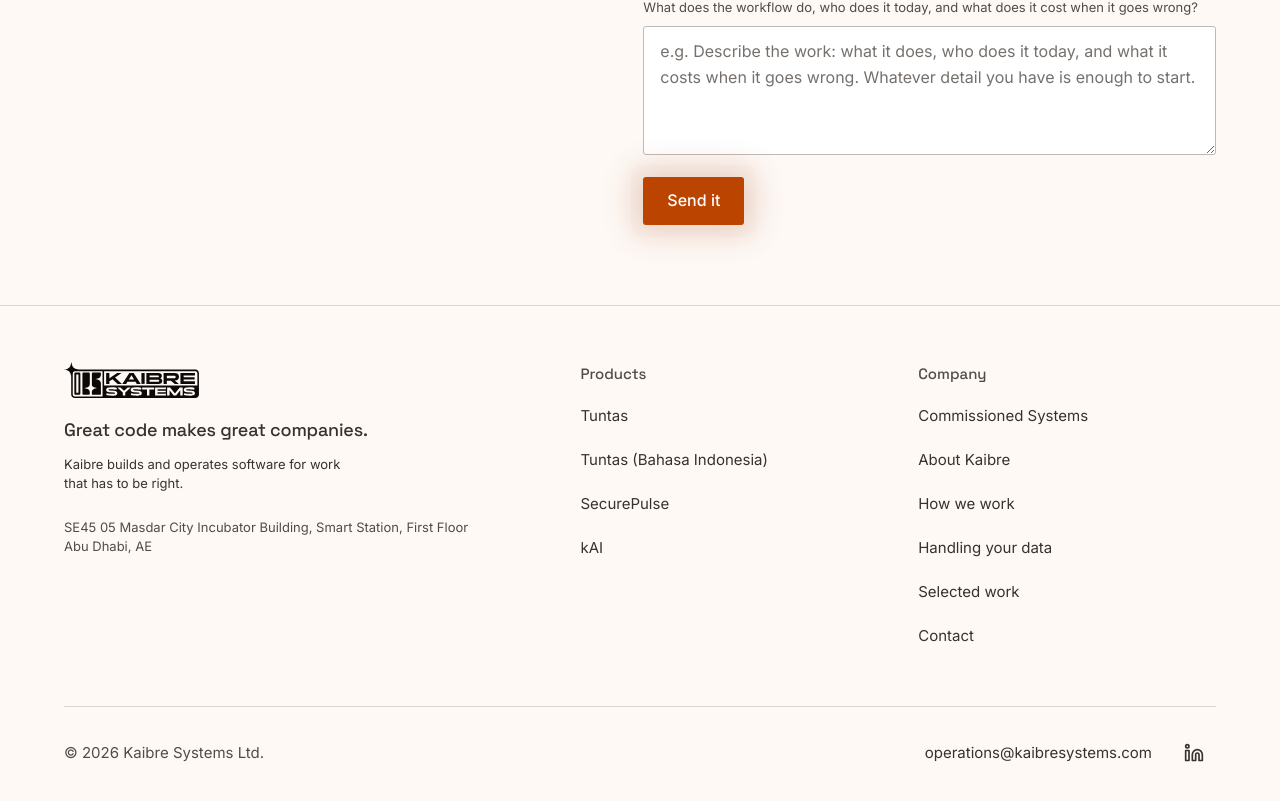
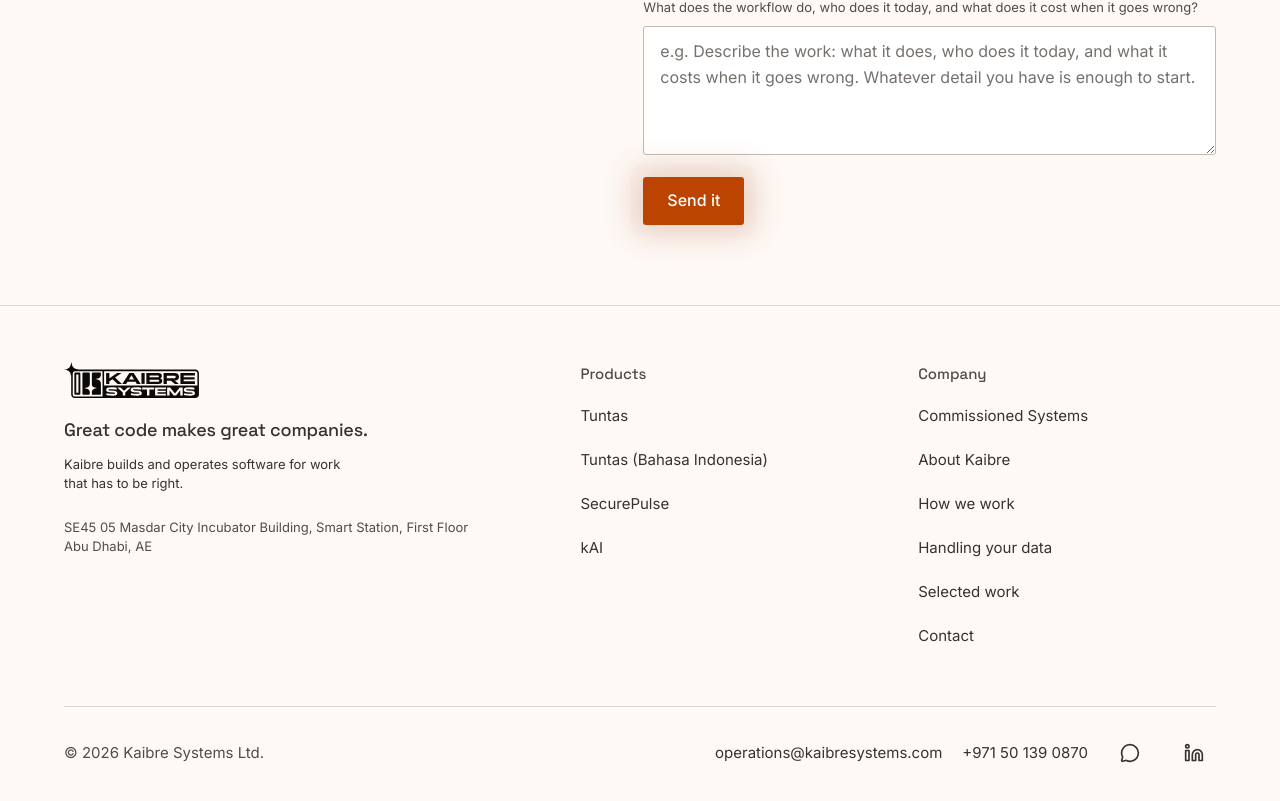
Before and after one commit to Kaibre-Systems/company-site, a Next.js app: page / in a window 1280 px wide. Shown: the part 2171-2972 px from the top of the page. Built offline with nearby package versions, Linux system fonts and the light colour scheme.

Commit message:
Add site contact changes

```diff
--- a/src/components/layout/site-footer.tsx
+++ b/src/components/layout/site-footer.tsx
@@ -1,5 +1,5 @@
 import Link from "next/link";
-import { Linkedin } from "lucide-react";
+import { Linkedin, MessageCircle } from "lucide-react";
 import { FOOTER_GROUPS, SITE } from "@/content/site";
 import { KaibreWordmark } from "@/components/brand/wordmark";
 import { withBrand } from "@/components/visuals";
@@ -67,7 +67,7 @@ export function SiteFooter() {
             © {new Date().getFullYear()} {SITE.legalName}
           </p>
 
-          <div className="flex items-center gap-5">
+          <div className="flex flex-wrap items-center gap-x-5">
             {/* The address is a single 23-character run with no break
                 opportunity, and a flex item's automatic minimum size is its
                 min-content width — so at a raised default font size this one
@@ -81,6 +81,21 @@ export function SiteFooter() {
               className="inline-flex min-h-11 min-w-0 items-center text-small text-fg-muted transition-colors duration-150 hover:text-fg"
             >
               <span className="min-w-0">{SITE.email}</span>
+            </a>
+            <a
+              href={`tel:${SITE.phone.href}`}
+              className="inline-flex min-h-11 shrink-0 items-center whitespace-nowrap text-small text-fg-muted transition-colors duration-150 hover:text-fg"
+            >
+              {SITE.phone.display}
+            </a>
+            <a
+              href={SITE.whatsapp}
+              target="_blank"
+              rel="noreferrer noopener"
+              className="inline-flex size-11 shrink-0 items-center justify-center rounded-control text-fg-muted transition-colors duration-150 hover:text-fg"
+            >
+              <span className="sr-only">Message Kaibre on WhatsApp (opens in a new tab)</span>
+              <MessageCircle aria-hidden className="size-5" />
             </a>
             <a
               href={SITE.linkedin}
--- a/src/content/site.ts
+++ b/src/content/site.ts
@@ -2,11 +2,19 @@ export const SITE = {
   name: "Kaibre",
   legalName: "Kaibre Systems Ltd.",
   domain: "https://www.kaibresystems.com",
-  positioning: "Kaibre builds and operates software for work that has to be right.",
+  positioning:
+    "Kaibre builds and operates software for work that has to be right.",
   signature: "Great code makes great companies.",
   shortDescription:
     "Kaibre is a software company. We build and operate our own products, build products with partners, and take on commissioned production systems.",
   email: "operations@kaibresystems.com",
+  phone: { href: "+971501390870", display: "+971 50 139 0870" },
+  // wa.me takes the number with its country code and nothing else: no "+",
+  // leading zeros, spaces or dashes. The pre-filled text says where the
+  // conversation came from.
+  whatsapp: `https://wa.me/971501390870?text=${encodeURIComponent(
+    "company_site_contact",
+  )}`,
   linkedin: "https://www.linkedin.com/company/kaibre-systems-limited/",
   address: {
     line: "SE45 05 Masdar City Incubator Building, Smart Station, First Floor",
```
